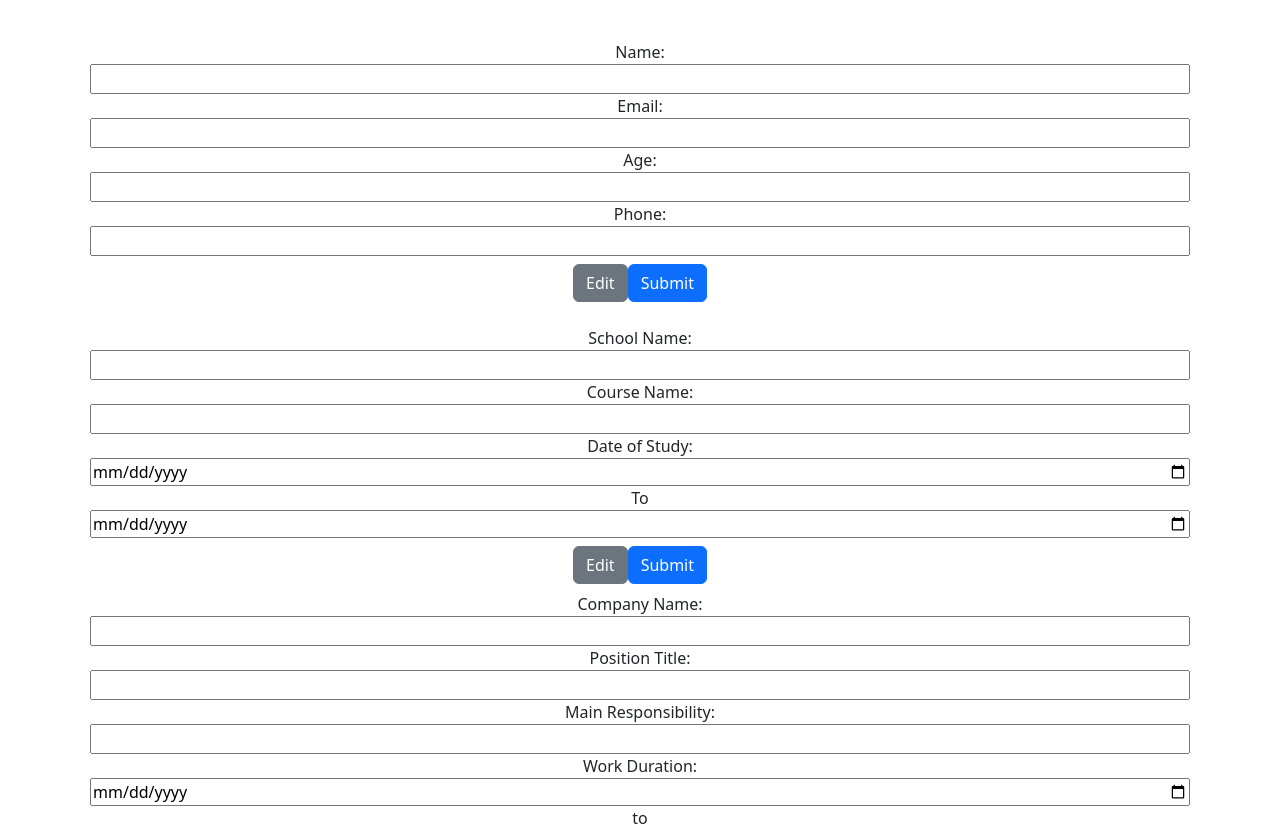
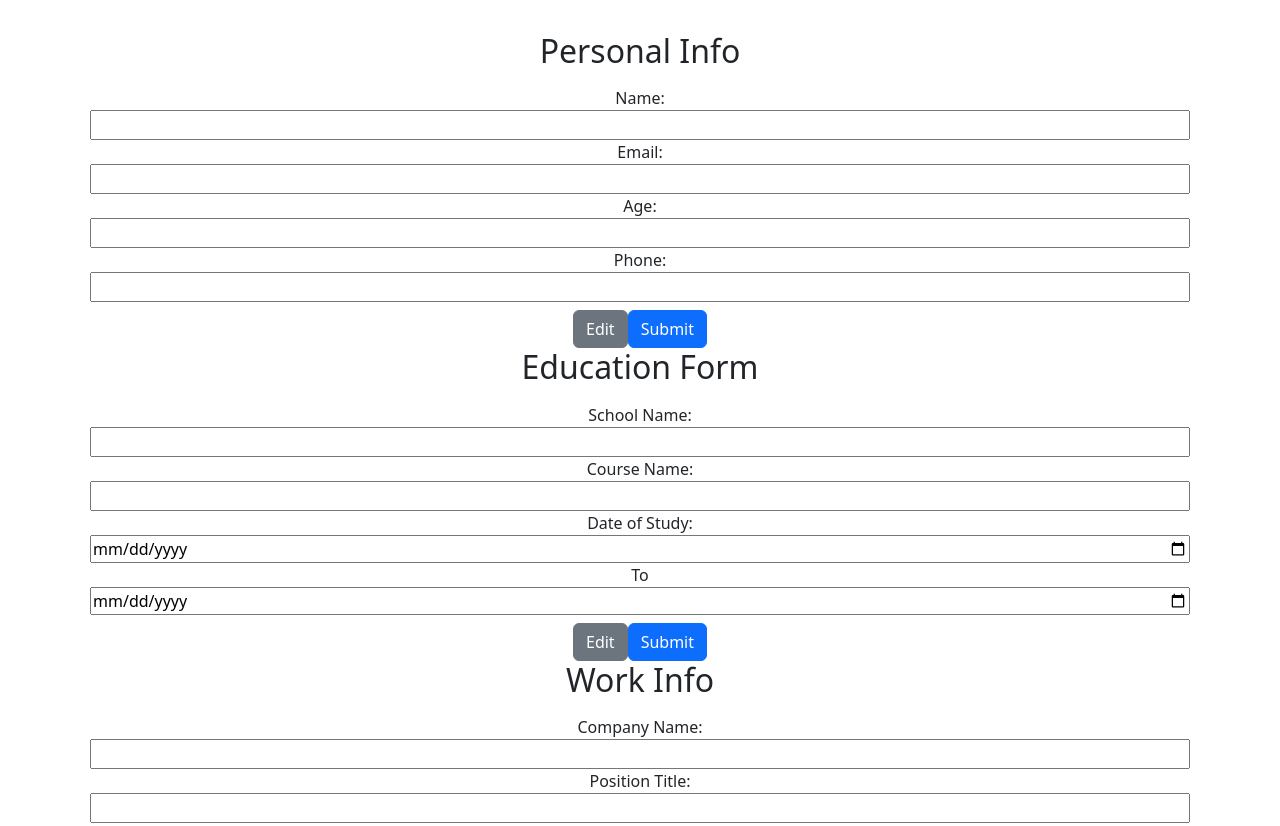
Before and after one commit to leechiahwa/project-cv-application, a React (Vite) app in the folder project-cv-application/: page / in a window 1280 px wide. Shown: the top 826 px of the page. Built offline with nearby package versions, Linux system fonts and the light colour scheme.

Commit message:
Add section titles

```diff
--- a/project-cv-application/src/components/EducationDetails.tsx
+++ b/project-cv-application/src/components/EducationDetails.tsx
@@ -40,7 +40,8 @@ function handleStudyDateToChange(e) {
 
   return (
     <div>
-      <label className="d-flex flex-column p-2">
+      <h2>Education Form</h2>
+      <form className="d-flex flex-column p-2">
         School Name: <input type="text" value={person.schoolName} onChange={handleSchoolNameChange}/>
         Course Name: <input type="text" value={person.courseName} onChange={handleCourseNameChange}/>
         Date of Study: <input
@@ -48,7 +49,7 @@ function handleStudyDateToChange(e) {
           value={person.studyDateFrom}
           onChange={handleStudyDateFromChange}
         /> To <input type="date" value={person.studyDateTo} onChange={handleStudyDateToChange}/>
-      </label>
+      </form>
       <button className="btn btn-secondary" onClick={editButton}>Edit</button>
       <button className="btn btn-primary" onClick={submitButton}>Submit</button>
     </div>
--- a/project-cv-application/src/components/InfoForm.tsx
+++ b/project-cv-application/src/components/InfoForm.tsx
@@ -39,22 +39,17 @@ function InfoForm() {
 
   return (
     <>
-      <div className="">
-        <label className="d-flex flex-column p-2">
+      <div>
+        <h2>Personal Info</h2>
+        <form className="d-flex flex-column p-2">
           Name:{" "}
           <input type="text" value={person.name} onChange={handleNameChange} />
           Email: <input type="email" value={person.email} onChange={handleEmailChange}/>
           Age: <input type="number" value={person.age} onChange={handleAgeChange}/>
           Phone: <input type="tel" value={person.phone} onChange={handlePhoneChange}/>
-        </label>
+        </form>
         <button className="btn btn-secondary" onClick={editButton}>Edit</button>
         <button className="btn btn-primary" onClick={submitButton}>Submit</button>
-      </div>
-      <div>
-        <p>{person.name}</p>
-        <p>{person.email}</p>
-        <p>{person.age}</p>
-        <p>{person.phone}</p>
       </div>
     </>
   );
--- a/project-cv-application/src/components/WorkDetails.tsx
+++ b/project-cv-application/src/components/WorkDetails.tsx
@@ -48,7 +48,8 @@ export default function WorkDetails() {
 
   return (
     <div>
-      <label className="d-flex flex-column p-2">
+      <h2>Work Info</h2>
+      <form className="d-flex flex-column p-2">
         Company Name: <input type="text" value={person.companyName} onChange={handleCompanyNameChange}/>
         Position Title: <input type="text" value={person.positionTitle} onChange={handlePositionTitleChange}/>
         Main Responsibility:{" "}
@@ -58,7 +59,7 @@ export default function WorkDetails() {
           value={person.workDurationFrom}
           onChange={handleWorkDurationFromChange}
         /> to <input type="date" value={person.workDurationTo} onChange={handleWorkDurationToChange}/>
-      </label>
+      </form>
       <button className="btn btn-secondary" onClick={editButton}>Edit</button>
       <button className="btn btn-primary" onClick={submitButton}>Submit</button>
     </div>
```
